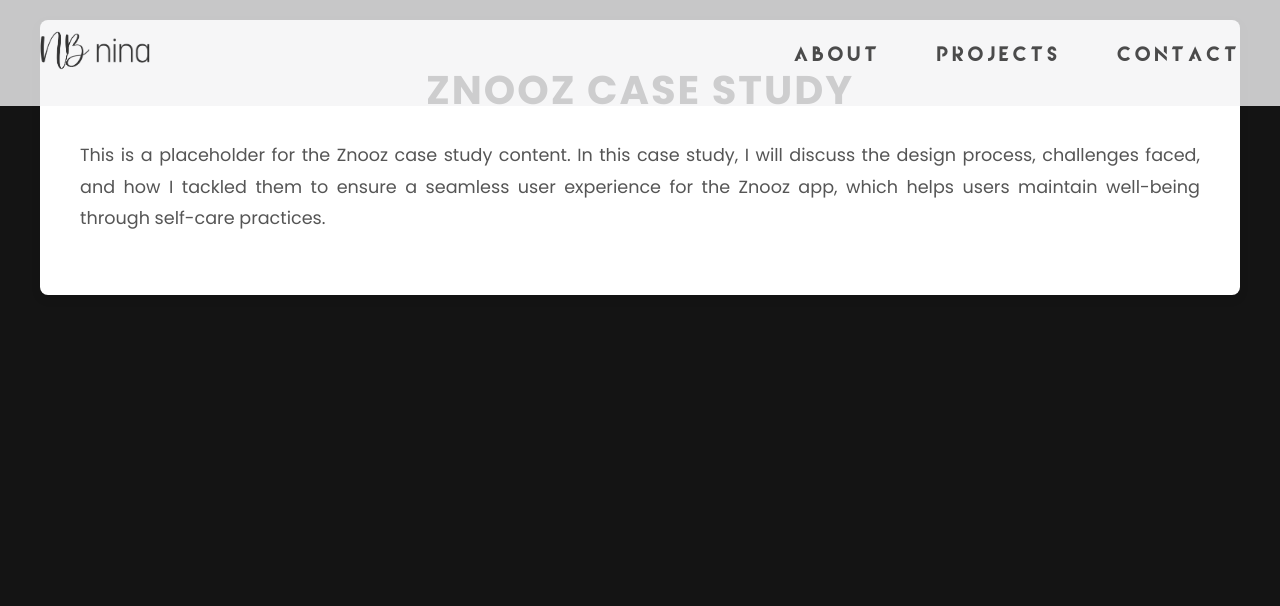
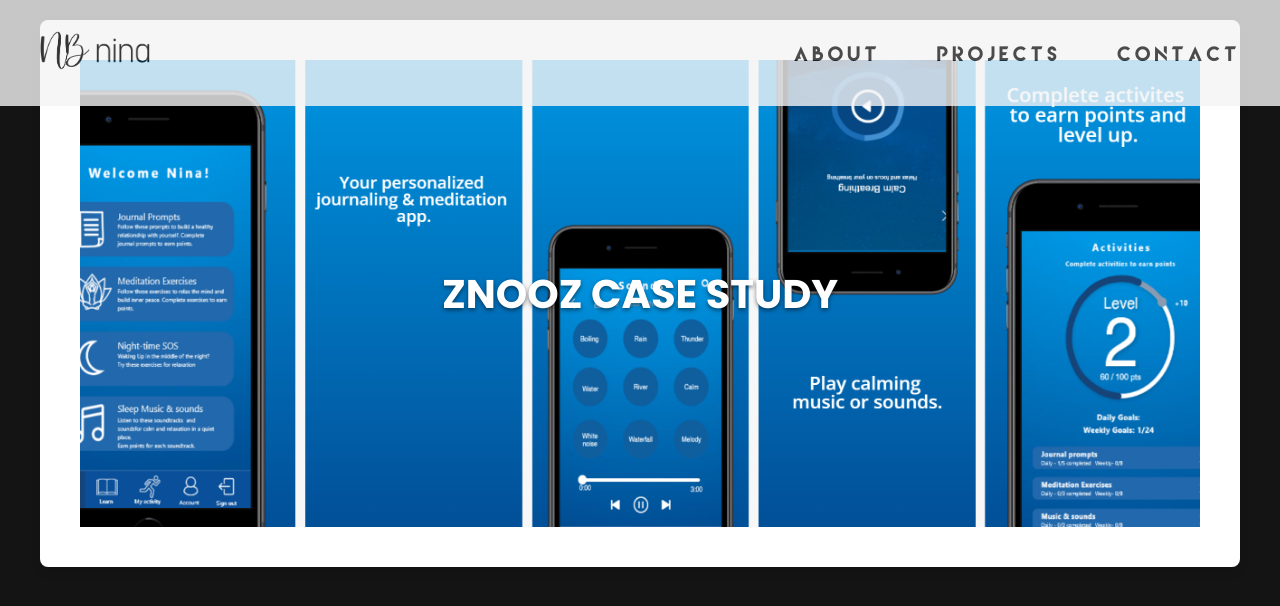
Before and after one commit to ninabuscemi/fall-2024-reactfolio, a React (Vite) app: page /projects/ZnoozCaseStudy in a window 1280 px wide. Shown: the top 606 px of the page. Built offline with nearby package versions, Linux system fonts and the light colour scheme.

Commit message:
added hero banner

```diff
--- a/src/assets/index.js
+++ b/src/assets/index.js
@@ -50,6 +50,9 @@
 import nyeusi from './project/nyeusi.png';
 import space from './project/space-hub.png';
 
+import znooz from './znooz/znooz-hero.png';
+
+
 export {
   bwmap,
   nairobi,
@@ -96,4 +99,5 @@
   dcc,
   kelhel,
   microverse,
+  znooz,
 };
--- a/src/components/projects/ZnoozCaseStudy.jsx
+++ b/src/components/projects/ZnoozCaseStudy.jsx
@@ -1,14 +1,24 @@
 import React from 'react';
-import './styles/global.css';  // Import global styles
+import './styles/global.css'; // Import global styles
 import './styles/ZnoozCaseStudy.css'; // Import Znooz-specific styles
+
+// Import the hero image
+import heroImage from '../../assets/znooz/znooz-hero.png';
 
 const ZnoozCaseStudy = () => {
   return (
     <div className="case-study-container">
-      <h1 className="case-study-title">Znooz Case Study</h1>
-      <p className="case-study-description">
-        This is a placeholder for the Znooz case study content. In this case study, I will discuss the design process, challenges faced, and how I tackled them to ensure a seamless user experience for the Znooz app, which helps users maintain well-being through self-care practices.
-      </p>
+      {/* Hero Image Section */}
+      <div className="hero-banner">
+        <img
+          src={heroImage} // Use the imported image
+          alt="Znooz Case Study Hero"
+          className="hero-image"
+        />
+        <div className="hero-overlay">
+          <h1 className="hero-title">Znooz Case Study</h1>
+        </div>
+      </div>
     </div>
   );
 };
--- a/src/components/projects/styles/ZnoozCaseStudy.css
+++ b/src/components/projects/styles/ZnoozCaseStudy.css
@@ -45,3 +45,36 @@
     font-size: 1rem;
   }
 }
+
+/* Hero Banner */
+.hero-banner {
+  position: relative;
+  width: 100%;
+  height: auto; /* Or a fixed height for a consistent layout */
+  overflow: hidden;
+}
+
+.hero-image {
+  width: 100%;
+  height: auto;
+  object-fit: cover; /* Ensures the image scales properly */
+}
+
+.hero-overlay {
+  position: absolute;
+  top: 50%;
+  left: 50%;
+  transform: translate(-50%, -50%);
+  color: white;
+  text-shadow: 0px 4px 6px rgba(0, 0, 0, 0.6);
+  text-align: center;
+}
+
+.hero-title {
+  font-size: 2.5rem;
+  color: #ffffff;
+  font-family: 'Poppins', sans-serif;
+  text-transform: uppercase;
+  font-weight: 700;
+  text-shadow: 0 2px 4px rgba(0, 0, 0, 0.5);
+}
```
Also changed, not shown: src/assets/znooz/znooz-hero.png (added).
